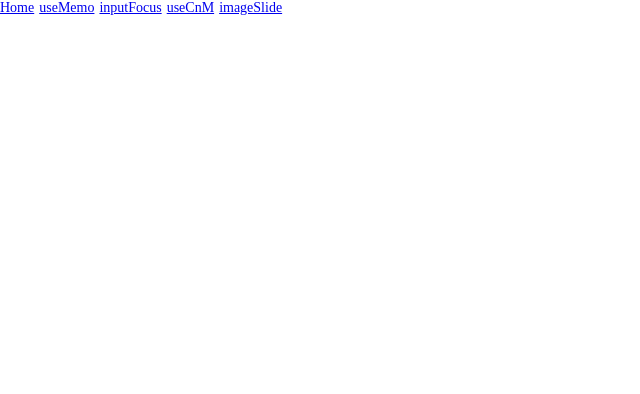
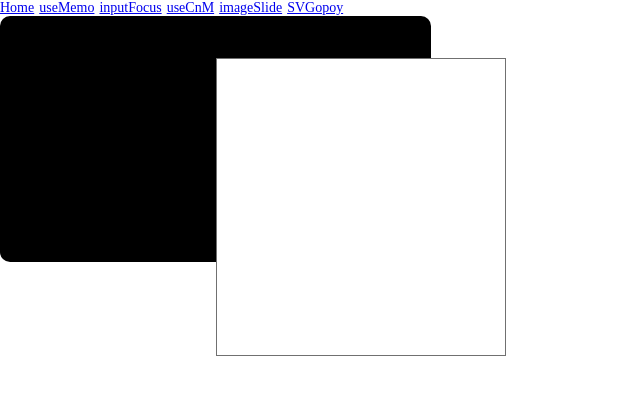
Before and after one commit to MarmotCluster/various-react-sandbox, a React (Create React App) app: page /opoy in a window 1280 px wide. Shown: the top 394 px of the page, without its empty margins (0-640 px from the left). Built offline with nearby package versions, Linux system fonts and the light colour scheme.

Commit message:
added SVG control

```diff
--- a/src/App.tsx
+++ b/src/App.tsx
@@ -6,6 +6,7 @@ import PageUseMemo from "./components/pages/PageUseMemo";
 import OnKeydownFocus from "./components/pages/OnKeydownFocus";
 import PageUseCallback from "./components/pages/PageUseCallback";
 import PageImageSlide from "./components/pages/PageImageSlide";
+import SVGopoy from "./components/SVGopoy";
 
 const App = () => {
   return (
@@ -17,6 +18,7 @@ const App = () => {
         <Route path="/focus" element={<OnKeydownFocus />} />
         <Route path="/usecallback" element={<PageUseCallback />} />
         <Route path="/imageslide" element={<PageImageSlide />} />
+        <Route path="/opoy" element={<SVGopoy />} />
       </Routes>
     </BrowserRouter>
   );
--- a/src/components/Navigation.tsx
+++ b/src/components/Navigation.tsx
@@ -28,6 +28,10 @@ const Navigation = () => {
       name: "imageSlide",
       to: "/imageslide",
     },
+    {
+      name: "SVGopoy",
+      to: "/opoy",
+    },
   ];
 
   return (
--- /dev/null
+++ b/src/components/SVGopoy.tsx
@@ -0,0 +1,35 @@
+import React from "react";
+
+const SVGopoy = () => {
+  return (
+    <div>
+      <svg
+        xmlns="http://www.w3.org/2000/svg"
+        width="506"
+        height="340"
+        viewBox="0 0 506 340"
+      >
+        <rect
+          id="사각형_1"
+          data-name="사각형 1"
+          width="431"
+          height="246"
+          rx="10"
+        />
+        <g
+          id="사각형_2"
+          data-name="사각형 2"
+          transform="translate(216 42)"
+          fill="#fff"
+          stroke="#707070"
+          strokeWidth="1"
+        >
+          <rect width="290" height="298" stroke="none" />
+          <rect x="0.5" y="0.5" width="289" height="297" fill="none" />
+        </g>
+      </svg>
+    </div>
+  );
+};
+
+export default SVGopoy;
```
Also changed, not shown: src/sass/base/_main.scss (+8 -0 lines).
